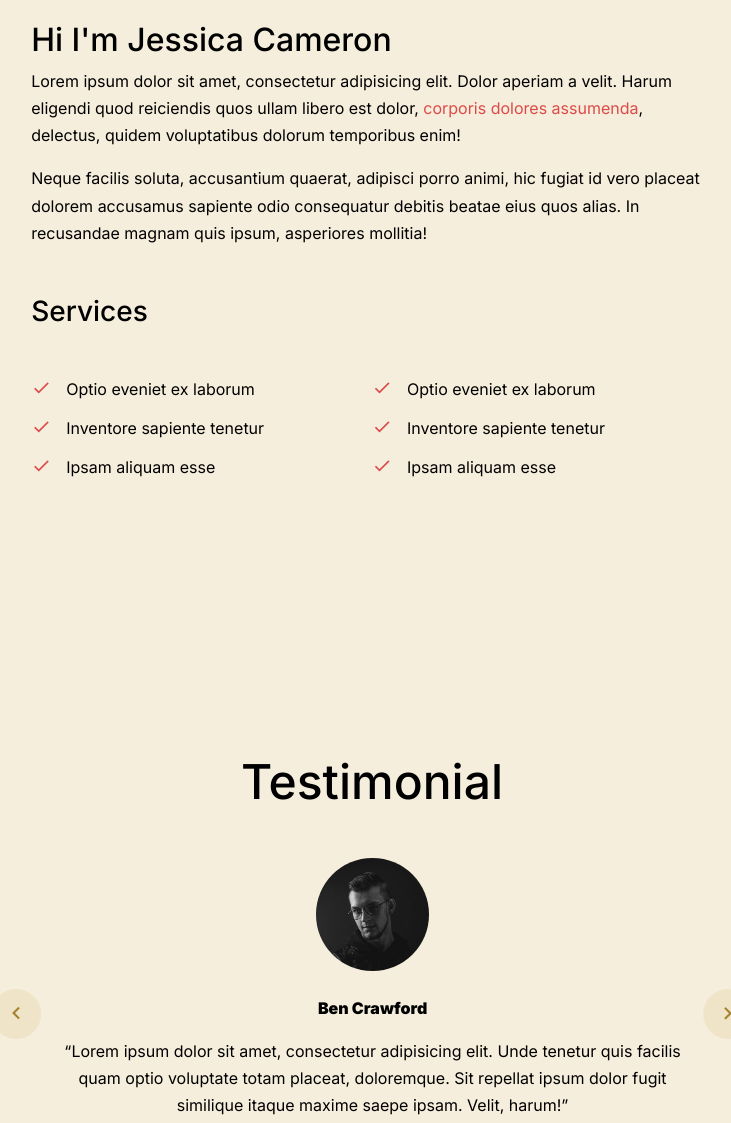
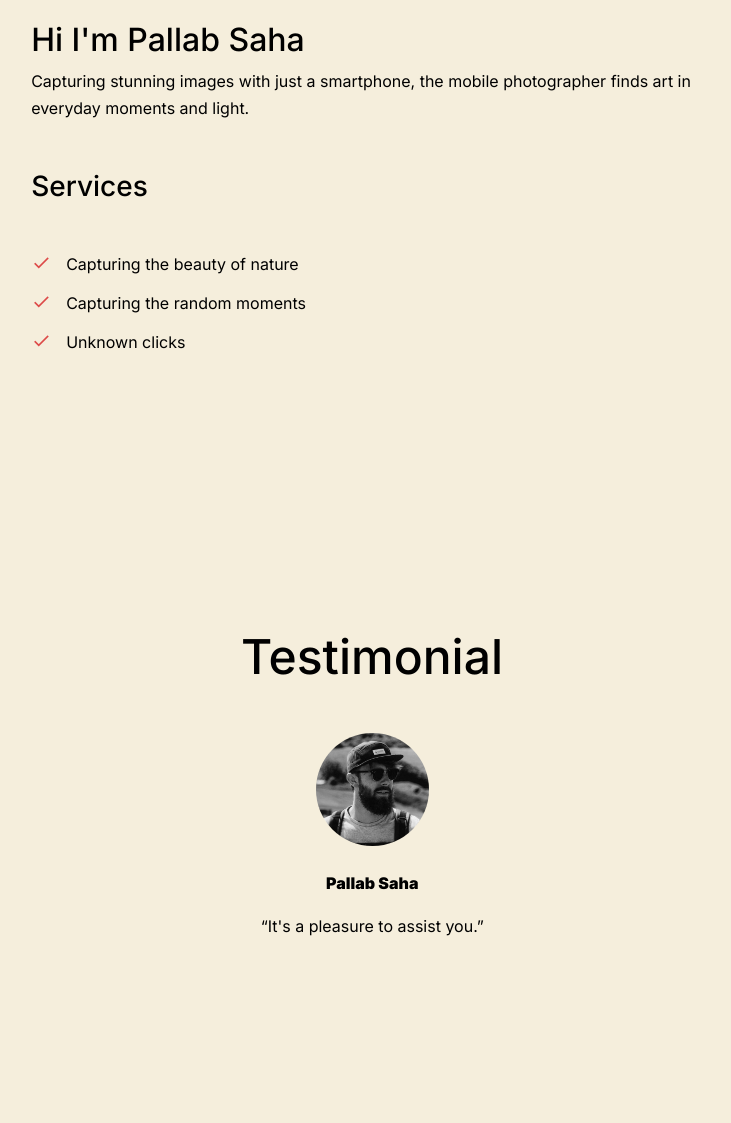
Before and after one commit to Pallab-Saha-19/pixe.lpixes, a plain HTML site: page index.html in a window 1280 px wide. Shown: the part 3595-4718 px from the top of the page, without its empty margins (393-1124 px from the left). Drawn offline with Linux system fonts and the light colour scheme; files whose address does not match are found by name.

Commit message:
index,blog,contact update

```diff
--- a/index.html
+++ b/index.html
@@ -293,19 +293,21 @@
                 <img src="images/img_1.jpg" alt="Image" class="img-fluid mb-4 w-50 rounded-circle">
 
                 <div data-aos="fade-up"  data-aos-delay="100">
-                  <h2 class="">Hi I'm Jessica Cameron</h2>
-                  <p>Lorem ipsum dolor sit amet, consectetur adipisicing elit. Dolor aperiam a velit. Harum eligendi quod reiciendis quos ullam libero est dolor, <a href="#">corporis dolores assumenda</a>, delectus, quidem voluptatibus dolorum temporibus enim!</p>
-                  <p>Neque facilis soluta, accusantium quaerat, adipisci porro animi, hic fugiat id vero placeat dolorem accusamus sapiente odio consequatur debitis beatae eius quos alias. In recusandae magnam quis ipsum, asperiores mollitia!</p>
+                  <h2 class="">Hi I'm Pallab Saha</h2>
+                  <p>Capturing stunning images with just a smartphone, the mobile photographer finds art in everyday moments and light.</p>
+                    <!--<a href="#">corporis dolores assumenda</a>, delectus, quidem voluptatibus dolorum temporibus enim!</p>
+                  <p>Neque facilis soluta, accusantium quaerat, adipisci porro animi, hic fugiat id vero placeat dolorem accusamus sapiente odio consequatur debitis beatae eius quos alias. In recusandae magnam quis ipsum, asperiores mollitia!</p> -->
                   <h3 class=" mt-5">Services</h3>
 
                   <div class="d-block d-md-flex mt-5">
                     <div class="mr-md-auto mr-2">
                       <ul class="ul-check list-unstyled primary">
-                        <li>Optio eveniet ex laborum</li>
-                        <li>Inventore sapiente tenetur</li>
-                        <li>Ipsam aliquam esse</li>
+                        <li>Capturing the beauty of nature</li>
+                        <li>Capturing the random moments</li>
+                        <li>Unknown clicks</li>
                       </ul>
                     </div>
+                    <!--
                     <div class="mr-md-auto">
                       <ul class="ul-check list-unstyled primary">
                         <li>Optio eveniet ex laborum</li>
@@ -313,6 +315,8 @@
                         <li>Ipsam aliquam esse</li>
                       </ul>
                     </div>
+
+                  -->
 
                   </div>
                 </div>
@@ -336,12 +340,12 @@
                         <figure class="mx-auto d-inline-block">
                           <img src="images/person_2.jpg" alt="Free Template by Untree.co" class="mx-auto img-fluid w-25 rounded-circle">
                         </figure>
-                        <p class="text-black"><strong>Jorge Smith</strong></p>
+                        <p class="text-black"><strong>Pallab Saha</strong></p>
                         <blockquote>
-                          <p>&ldquo;Lorem ipsum dolor sit amet, consectetur adipisicing elit. Unde tenetur quis facilis quam optio voluptate totam placeat, doloremque. Sit repellat ipsum dolor fugit similique itaque maxime saepe ipsam. Velit, harum!&rdquo;</p>
+                          <p>&ldquo;It's a pleasure to assist you.&rdquo;</p>
                         </blockquote>
                       </div>
-
+<!--
                       <div class="testimony text-center px-md-4">
                         <figure class="mx-auto d-inline-block">
                           <img src="images/person_3.jpg" alt="Free Template by Untree.co" class="mx-auto img-fluid w-25 rounded-circle">
@@ -393,14 +397,16 @@
                       </div>
 
                     </div>
-
+                  -->
                   </div>
                 </div>
               </div>
             </div>
           </div>
         </section>
+<!---- Blog Section ---->
 
+<!--
         <section class="site-section" id="section-blog">
           <div class="container">
             <div class="row justify-content-center">
@@ -465,6 +471,8 @@
             </div>
           </div>
         </section>
+
+        -->
 
         <section class="site-section" id="section-contact">
           <div class="container">
```
